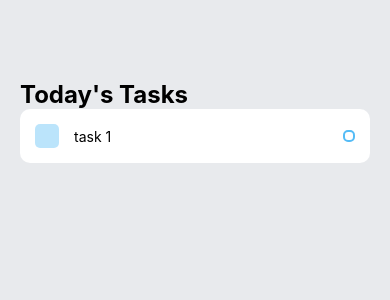
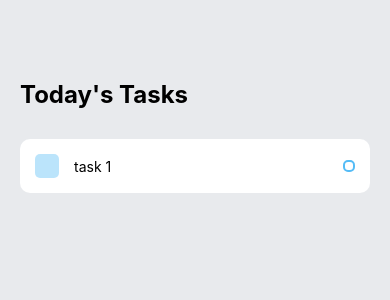
Before and after one commit to amine-omari/todo-mobile-app, a React Native app: screen / in a window 390 px wide. Shown: the top 300 px of the page. Built offline with nearby package versions, Linux system fonts and the light colour scheme.

Commit message:
feat: add margin style

```diff
--- a/App.js
+++ b/App.js
@@ -32,5 +32,7 @@ const styles = StyleSheet.create({
     fontSize: 24,
     fontWeight: "bold",
   },
-  items: {},
+  items: {
+    marginTop: 30,
+  },
 });
```
